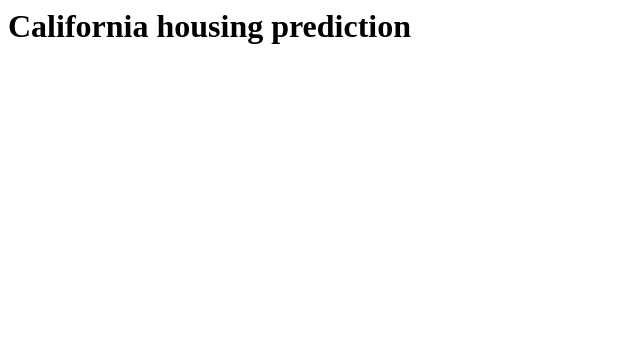
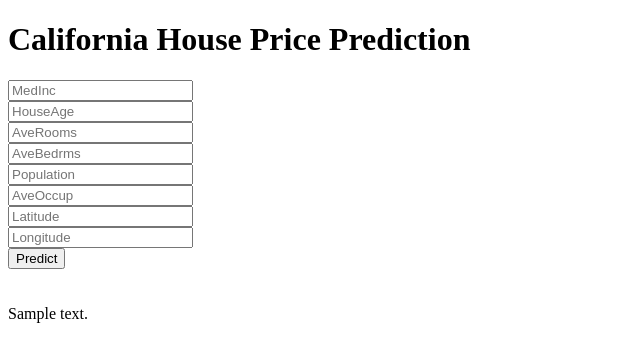
Before and after one commit to Ujjwal-Baranwal/California-Housing-Price-Prediction, a Flask app: template templates/home.html in a window 1280 px wide. Shown: the top 362 px of the page, without its empty margins (0-640 px from the left). Run offline with Flask 2, Linux system fonts and the light colour scheme; the template is opened without the code that fills it: most values are stand-ins (such as "Sample title", 1, 10 or a date in 2020); parts of the project's set-up code (start-up, migrations or seed data) failed here and were passed over.

Commit message:
The web app is ready

```diff
--- a/app.py
+++ b/app.py
@@ -23,5 +23,14 @@ def predict_api():
     print(output[0])
     return jsonify(output[0])
 
+@app.route('/predict', methods=['POST'])
+
+def predict():
+    data = [float(x) for x in request.form.values()]
+    output = model.predict(np.array((data)).reshape(1,-1))[0]
+    return render_template('home.html', prediction_text = 'The predicted house price is {}'.format(output))
+
+
+
 if __name__=="__main__":
     app.run(debug=True)
--- a/templates/home.html
+++ b/templates/home.html
@@ -1,3 +1,43 @@
-<h1>
-    California housing prediction
-</h1>
+<!DOCTYPE html>
+<html >
+
+<head>
+  <meta charset="UTF-8">
+  <title>ML API</title>
+  <link href='https://fonts.googleapis.com/css?family=Pacifico' rel='stylesheet' type='text/css'>
+<link href='https://fonts.googleapis.com/css?family=Arimo' rel='stylesheet' type='text/css'>
+<link href='https://fonts.googleapis.com/css?family=Hind:300' rel='stylesheet' type='text/css'>
+<link href='https://fonts.googleapis.com/css?family=Open+Sans+Condensed:300' rel='stylesheet' type='text/css'>
+
+
+</head>
+
+<body>
+ <div class="login">
+	<h1>California House Price Prediction</h1>
+
+     <!-- Main Input For Receiving Query to our ML -->
+    <form action="{{ url_for('predict')}}"method="post">
+      <input type="text" name="MedInc" placeholder="MedInc" required="required" /><br>
+    	<input type="text" name="HouseAge" placeholder="HouseAge" required="required" /><br>
+        <input type="text" name="AveRooms" placeholder="AveRooms" required="required" /><br>
+        <input type="text" name="AveBedrms" placeholder="AveBedrms" required="required" /><br>
+        <input type="text" name="Population" placeholder="Population" required="required" /><br>
+        <input type="text" name="AveOccup" placeholder="AveOccup" required="required" /><br>
+        <input type="text" name="Latitude" placeholder="Latitude" required="required" /><br>
+        <input type="text" name="Longitude" placeholder="Longitude" required="required" /><br>
+
+
+
+        <button type="submit" class="btn btn-primary btn-block btn-large">Predict</button>
+    </form>
+
+   <br>
+   <br>
+
+
+ </div>
+ {{prediction_text}}
+
+</body>
+</html>
```
